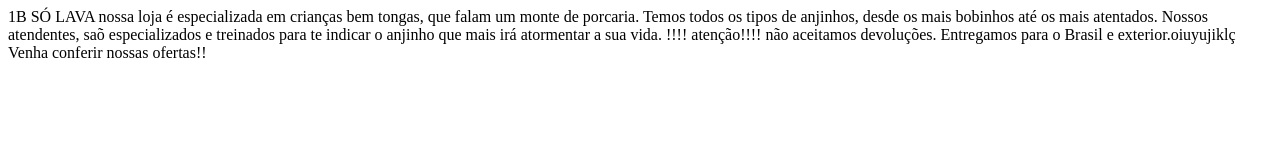
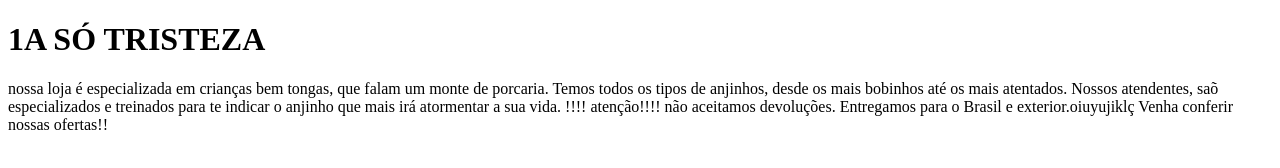
Before and after one commit to profBrunoo/Pensamento_computacional, a plain HTML site: page index.html in a window 1280 px wide. Drawn offline with Linux system fonts and the light colour scheme.

Commit message:
FGDHJMJFYJUF

```diff
--- a/index.html
+++ b/index.html
@@ -7,7 +7,7 @@
     <title>1B SÓ LAVA</title>
 </head>
 <body>
-    1B SÓ LAVA
+    <h1>1A SÓ TRISTEZA</h1>
      nossa loja é especializada em crianças bem tongas, que falam um monte de porcaria.
     Temos todos os tipos de anjinhos, desde os mais bobinhos até os mais atentados.
     Nossos atendentes, saõ especializados e treinados para te indicar o anjinho que mais irá atormentar a sua vida.
```
